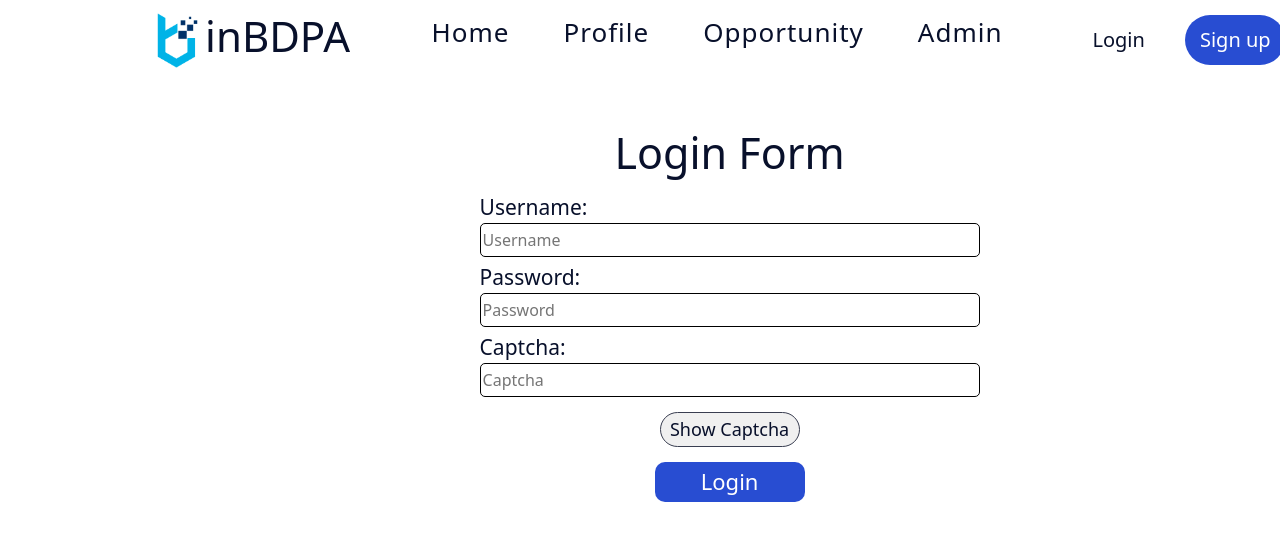
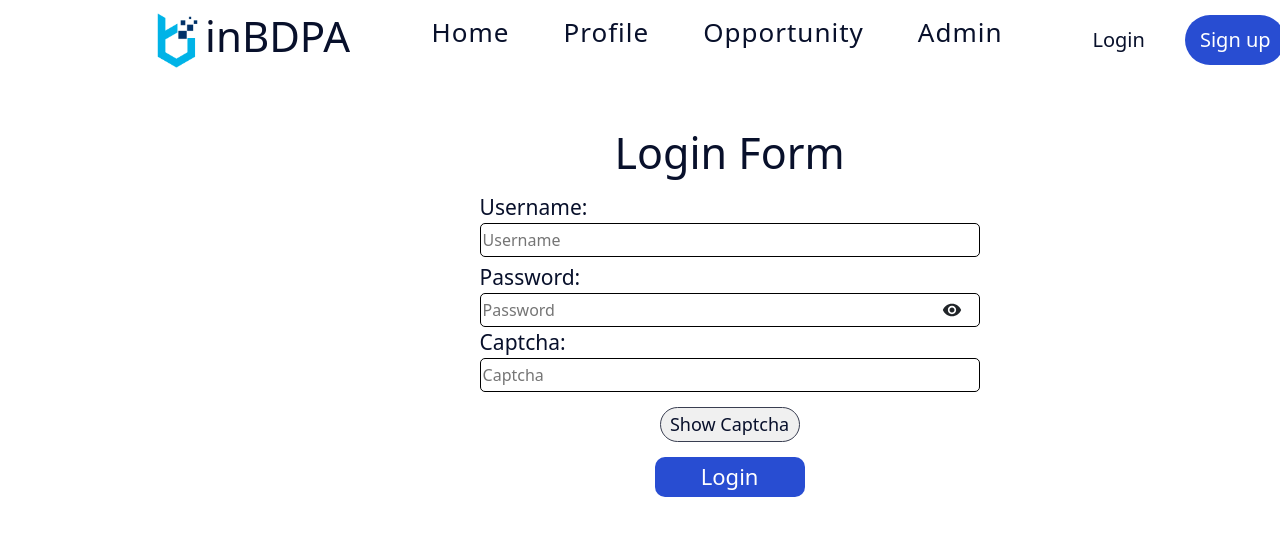
Before and after one commit to Roboitey/probstatement2023va, a React (Create React App) app: page /login in a window 1280 px wide. Shown: the top 540 px of the page. Built offline with nearby package versions, Linux system fonts and the light colour scheme.

Commit message:
new changes

```diff
--- a/src/Main_Components/Login.js
+++ b/src/Main_Components/Login.js
@@ -1,7 +1,9 @@
 import React from "react";
 import { useState } from "react";
 import { LoginSystem } from "../services/LoginService";
-import "../Styles/Login.css"
+import VisibilityIcon from "@mui/icons-material/Visibility";
+import VisibilityOffIcon from "@mui/icons-material/VisibilityOff";
+import "../Styles/Login.css";
 
 function Login() {
   const [username, setUsername] = useState("");
@@ -9,6 +11,7 @@ function Login() {
   const [captcha, setCaptcha] = useState("");
   const [isCaptchaValid, setIsCaptchaValid] = useState(false);
   const [captchaImgVIsibility, setCaptchaImgVisibility] = useState(false);
+  const [passwordType, setPasswordType] = useState(false);
   const captchaImage = "images/Captcha.png"; // Replace with the actual captcha image URL
 
   const handleSubmit = (event) => {
@@ -50,18 +53,35 @@ function Login() {
         />
       </div>
 
-      <div className="fl-cont">
+      <div className="fl-cont-pass">
         <label htmlFor="password" className="fl-label">
           Password:
         </label>
         <input
-          type="password"
+          type={passwordType ? "text" : "password"}
           id="password"
           className="fl-input"
           value={password}
           onChange={(event) => setPassword(event.target.value)}
           placeholder="Password"
         />
+        {passwordType ? (
+          <VisibilityOffIcon
+            className="visibility-icon"
+            fontSize="medium"
+            onClick={() => {
+              setPasswordType(!passwordType);
+            }}
+          />
+        ) : (
+          <VisibilityIcon
+            className="visibility-icon"
+            fontSize="medium"
+            onClick={() => {
+              setPasswordType(!passwordType);
+            }}
+          />
+        )}
       </div>
 
       <div className="fl-cont">
--- a/src/Styles/Login.css
+++ b/src/Styles/Login.css
@@ -24,6 +24,13 @@ html {
 .form-login > .fl-cont{
     width: 500px;
     height: 65px;
+    display: flex;
+    flex-flow: column nowrap;
+    justify-content: center;
+}
+.fl-cont-pass{
+    width: 500px;
+    height: 60px;
     display: flex;
     flex-flow: column nowrap;
     justify-content: center;
@@ -82,3 +89,14 @@ html {
     border: 2px solid var(--Primary-color);
     color: black;
 }
+.visibility-icon{
+    margin-top: -29px;
+    margin-left: 460px;
+    transition: all 0.1s;
+    padding: 1px;
+    border: 1px solid transparent;
+}
+.visibility-icon:hover{
+    cursor: pointer;
+    border: 1px solid var(--CTA-1);
+}
```
